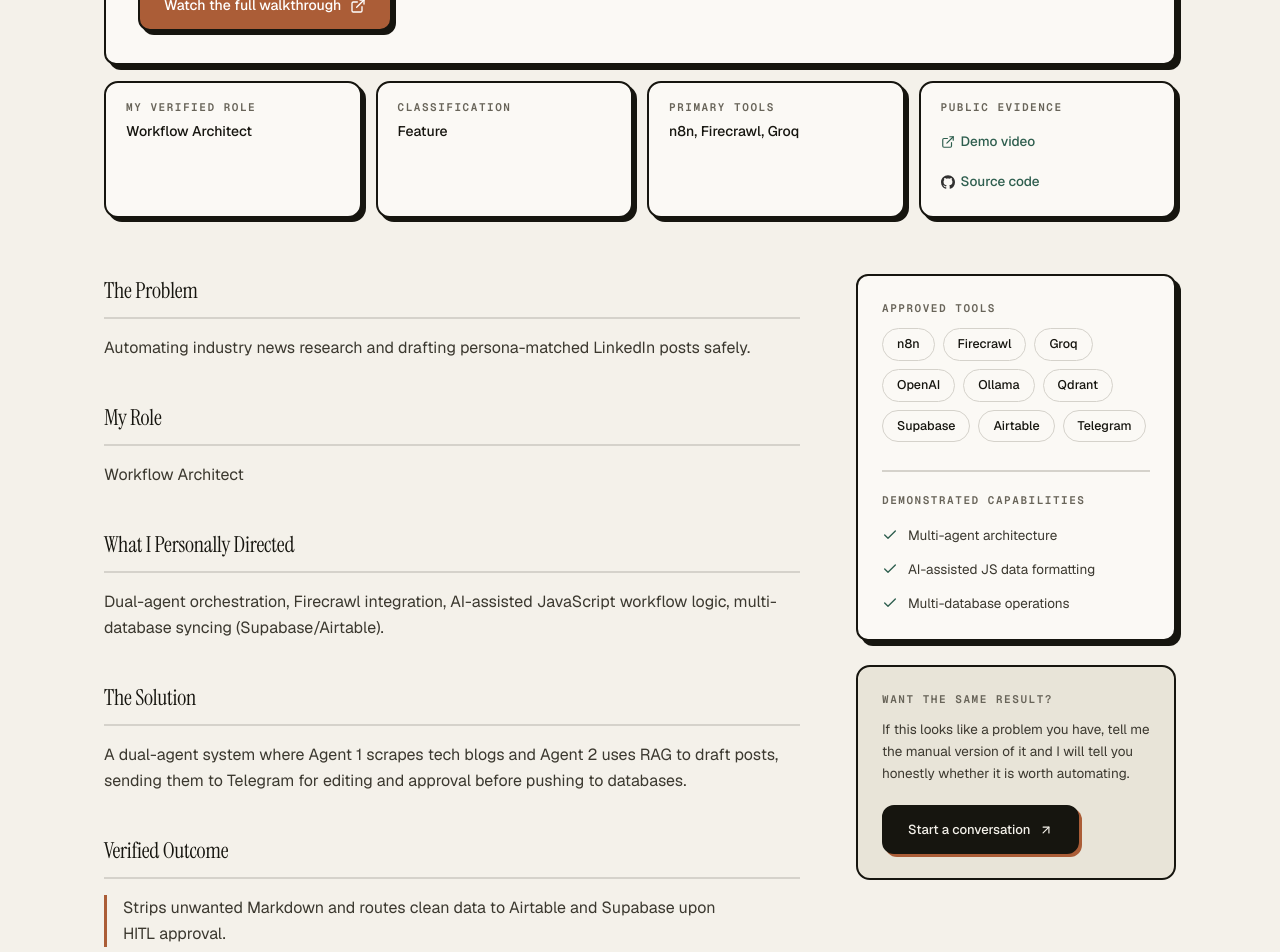
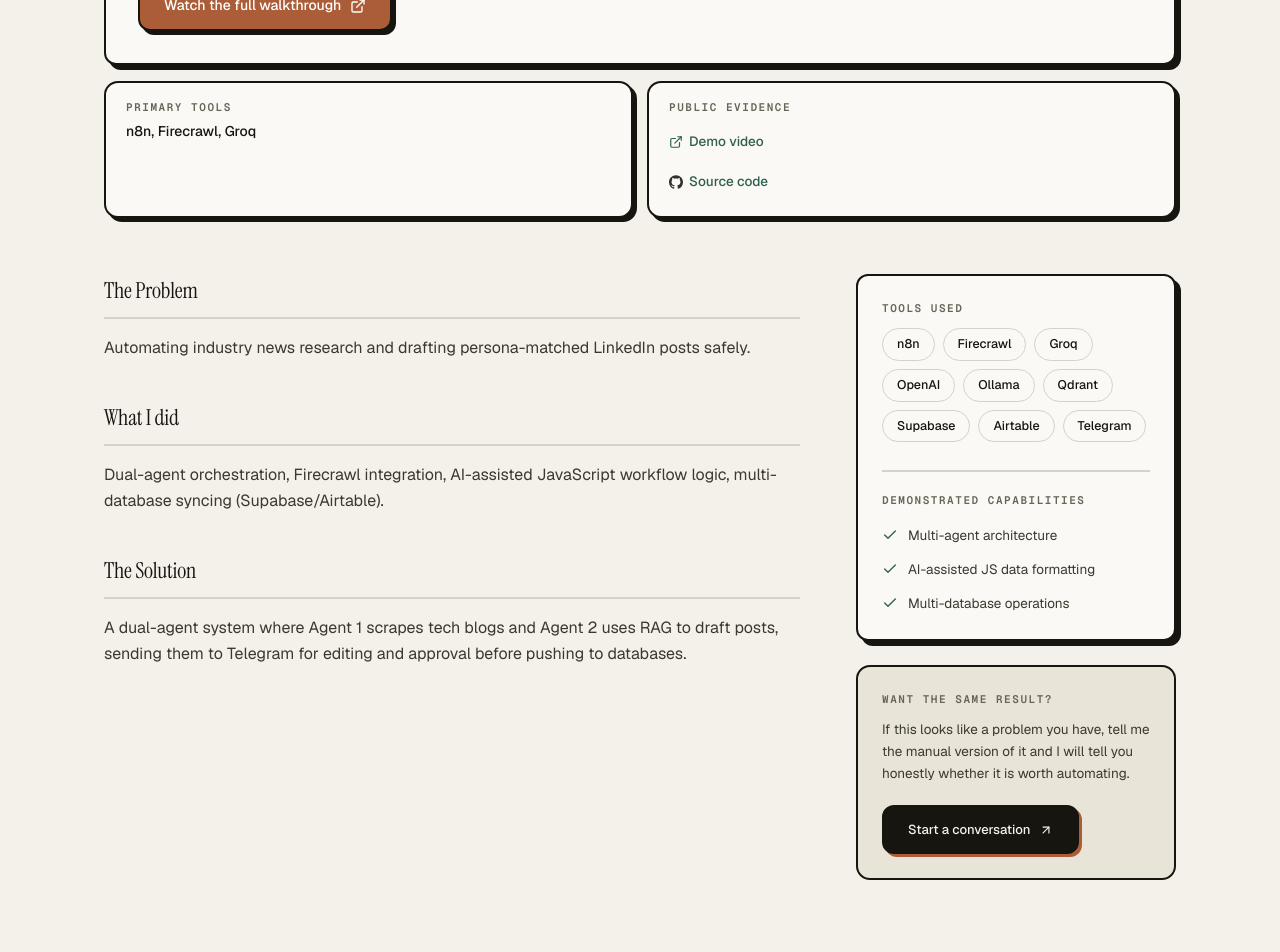
Before and after one commit to ahk1542001-wq/victor-ai-automation-portfolio, a Next.js app: page /projects/content-research in a window 1280 px wide. Shown: the part 1140-2092 px from the top of the page. Built offline with nearby package versions, Linux system fonts and the light colour scheme.

Commit message:
Show portfolio contributions and evidence plainly

```diff
--- a/scripts/smoke.mjs
+++ b/scripts/smoke.mjs
@@ -30,9 +30,8 @@ if (!homeHtml.includes('VICTOR')) {
   process.exit(1);
 }
 
-if (!homeHtml.includes('AI Automation &amp; Agent Workflow Builder')) {
-  console.error('FAIL: Homepage missing approved Builder positioning');
-  process.exit(1);
+if (!homeHtml.includes('href="/projects/meeting-prep-research-agent"')) {
+  throw new Error('Homepage must link directly to the research agent example');
 }
 
 if (homeHtml.includes('Bachelor of Applied Science, Industrial Chemistry')) {
@@ -124,10 +123,9 @@ console.log(`Verifying ${projectSlugs.length} project case studies...`);
 // 4. Verify Each Project Route & Mandatory Sections
 const mandatorySections = [
   'The Problem',
-  'My Role',
-  'What I Personally Directed',
+  'What I did',
   'The Solution',
-  'Verified Outcome'
+  'What it shows'
 ];
 
 for (const slug of projectSlugs) {
@@ -150,6 +148,11 @@ for (const slug of projectSlugs) {
       process.exit(1);
     }
   }
+}
+
+const meetingHtml = fs.readFileSync(path.join(outDir, 'projects', 'meeting-prep-research-agent.html'), 'utf8');
+if (!meetingHtml.includes('/meeting-prep-research-agent/blob/main/brief-example.md') || !meetingHtml.includes('Read a sample brief')) {
+  throw new Error('Meeting Prep case study must link to the public sample brief');
 }
 
 // 5. Specific Verification for Hackathon & Architecture Showcases
@@ -234,7 +237,7 @@ if (!fs.existsSync(vicPath) || !filmsHtml.includes('href="/work/vic"')) {
   throw new Error('VIC case study must be built and discoverable from the films collection');
 }
 const vicHtml = fs.readFileSync(vicPath, 'utf8');
-for (const phrase of ['Watch the work', 'VoxCPM2', 'voice-demo.mp3', 'View skill source on GitHub']) {
+for (const phrase of ['Watch the work', 'VoxCPM2', 'voice-demo.mp3']) {
   if (!vicHtml.includes(phrase)) throw new Error(`Missing VIC evidence: ${phrase}`);
 }
 const vicSource = fs.readFileSync(path.join(process.cwd(), 'src/data/vic.ts'), 'utf8');
@@ -252,8 +255,8 @@ for (const asset of ['voice-demo.mp3', 'voice-transcript.txt']) {
   if (!fs.existsSync(path.join(process.cwd(), 'public/vic', asset))) throw new Error(`Missing VIC evidence: ${asset}`);
 }
 const retiredVicPackage = 'vic-video-workflow-review.zip';
-if (vicHtml.includes(retiredVicPackage) || fs.existsSync(path.join(process.cwd(), 'public/vic', retiredVicPackage))) {
-  throw new Error('VIC workflow review package must not be publicly available');
+if (vicHtml.includes('id="setup-heading"') || vicHtml.includes(retiredVicPackage) || fs.existsSync(path.join(process.cwd(), 'public/vic', retiredVicPackage))) {
+  throw new Error('VIC reusable setup section and workflow review package must stay removed');
 }
 console.log('PASS: VIC five-style inventory, local media, narration, and workflow package removal.');
 
--- a/src/app/opengraph-image.tsx
+++ b/src/app/opengraph-image.tsx
@@ -1,6 +1,6 @@
 import { ImageResponse } from 'next/og';
 
-export const alt = 'Victor — AI Automation & Agent Workflow Builder';
+export const alt = 'Victor — AI Agents, Automation & Video';
 export const size = { width: 1200, height: 630 };
 export const contentType = 'image/png';
 
--- a/src/app/projects/[slug]/page.tsx
+++ b/src/app/projects/[slug]/page.tsx
@@ -54,10 +54,8 @@ export default async function ProjectPage({ params }: Props) {
 
   const sections = [
     { heading: 'The Problem', body: project.problem },
-    { heading: 'My Role', body: project.role },
-    { heading: 'What I Personally Directed', body: project.directed },
+    { heading: 'What I did', body: project.directed },
     { heading: 'The Solution', body: project.solution },
-    { heading: 'Verified Outcome', body: project.outcome },
   ];
 
   return (
@@ -98,9 +96,14 @@ export default async function ProjectPage({ params }: Props) {
             </h1>
 
             <p className="mt-5 border-l-[3px] border-clay pl-4 text-pretty text-[15.5px] leading-relaxed text-ink-soft">
-              <span className="font-medium text-ink">Verified outcome — </span>
+              <span className="font-medium text-ink">What it shows — </span>
               {project.outcome}
             </p>
+            {project.exampleUrl && (
+              <a href={project.exampleUrl} target="_blank" rel="noopener noreferrer" className="mt-3 inline-flex min-h-[44px] items-center gap-2 text-sm text-pine underline underline-offset-4">
+                Read a sample brief <ExternalLink className="h-4 w-4" aria-hidden="true" />
+              </a>
+            )}
           </header>
 
           {/* Media plate */}
@@ -156,9 +159,7 @@ export default async function ProjectPage({ params }: Props) {
           </div>
 
           {/* Quick facts */}
-          <dl className="mt-4 grid grid-cols-1 gap-3.5 sm:grid-cols-2 lg:grid-cols-4">
-            <FactCard label="My verified role" value={project.role} />
-            <FactCard label="Classification" value={project.category} />
+          <dl className="mt-4 grid grid-cols-1 gap-3.5 sm:grid-cols-2">
             <FactCard label="Primary tools" value={project.tools.slice(0, 3).join(', ')} />
             <div className="rounded-[14px] border-2 border-ink bg-surface px-5 py-4 shadow-[4px_4px_0_var(--offset)]">
               <dt className="eyebrow mb-2">Public evidence</dt>
@@ -206,30 +207,19 @@ export default async function ProjectPage({ params }: Props) {
           {/* Body + sidebar */}
           <div className="mt-14 grid gap-12 lg:grid-cols-3 lg:gap-14">
             <div className="space-y-10 lg:col-span-2">
-              {sections.map((section) => {
-                const isOutcome = section.heading === 'Verified Outcome';
-                return (
-                  <section key={section.heading}>
-                    <h2 className="hair-b pb-2.5 font-serif text-[22px] font-normal tracking-[-0.01em] text-ink">
-                      {section.heading}
-                    </h2>
-                    {isOutcome ? (
-                      <p className="mt-4 border-l-[3px] border-clay pl-4 text-pretty text-[16px] leading-relaxed text-ink-soft">
-                        {section.body}
-                      </p>
-                    ) : (
-                      <p className="mt-4 text-pretty text-[16px] leading-relaxed text-ink-soft">
-                        {section.body}
-                      </p>
-                    )}
-                  </section>
-                );
-              })}
+              {sections.map((section) => (
+                <section key={section.heading}>
+                  <h2 className="hair-b pb-2.5 font-serif text-[22px] font-normal tracking-[-0.01em] text-ink">
+                    {section.heading}
+                  </h2>
+                  <p className="mt-4 text-pretty text-[16px] leading-relaxed text-ink-soft">{section.body}</p>
+                </section>
+              ))}
             </div>
 
             <aside className="space-y-6">
               <div className="card-hard p-6">
-                <h3 className="eyebrow mb-3">Approved tools</h3>
+                <h3 className="eyebrow mb-3">Tools used</h3>
                 <div className="flex flex-wrap gap-2">
                   {project.tools.map((tool) => (
                     <span key={tool} className="chip">
--- a/src/app/work/afterlight/page.tsx
+++ b/src/app/work/afterlight/page.tsx
@@ -43,7 +43,7 @@ export default function AfterlightCaseStudy() {
       </section>
       <section className="mt-14 grid gap-6 border-t border-hair pt-9 md:grid-cols-[1fr_1.6fr]" aria-labelledby="concept-heading">
         <h2 id="concept-heading" className="font-serif text-4xl">A presence that stays.</h2>
-        <div><p id="afterlight-summary" className="text-lg leading-relaxed text-ink-soft">A gentleman prepares for an evening. When his partner feels cold, he offers his blazer. Its familiar scent connects his consideration with the presence she carries.</p><p className="mt-4 leading-relaxed text-ink-soft">The fragrance has a role in the story: preparation gives meaning to the gesture, and the gesture gives meaning to the product.</p><p className="mt-4 text-sm leading-relaxed text-muted">Fictional premium perfume, aimed at men who value quiet confidence and thoughtful presence. My role: concept and creative direction, workflow design, AI-assisted implementation, editing and final review.</p></div>
+        <div><p id="afterlight-summary" className="text-lg leading-relaxed text-ink-soft">A gentleman prepares for an evening. When his partner feels cold, he offers his blazer. Its familiar scent connects his consideration with the presence she carries.</p><p className="mt-4 leading-relaxed text-ink-soft">The fragrance has a role in the story: preparation gives meaning to the gesture, and the gesture gives meaning to the product.</p><p className="mt-4 text-sm leading-relaxed text-muted">Fictional premium perfume, aimed at men who value quiet confidence and thoughtful presence. I developed the concept, directed the AI-assisted visuals, edited the film and reviewed the final cut.</p></div>
       </section>
       <section id="storyboard" className="mt-14" aria-labelledby="story-heading">
         <h2 id="story-heading" className="font-serif text-4xl">From ritual to recognition</h2><p className="mt-3 text-ink-soft">Six story beats, shown with actual frames from the final film.</p>
--- a/src/app/work/run-with-john/page.tsx
+++ b/src/app/work/run-with-john/page.tsx
@@ -20,6 +20,7 @@ export default function RunWithJohn() {
     <main id="main-content" tabIndex={-1} className="mx-auto max-w-[1120px] px-5 py-12 focus:outline-none sm:px-6 md:py-16">
       <Link href={workAreas.video.href} className="inline-flex min-h-[44px] items-center text-sm text-pine underline underline-offset-4">Back to {workAreas.video.title}</Link>
       <header className="mb-10 mt-6 max-w-3xl">
+        <p className="eyebrow mb-3">AI-assisted product film</p>
         <h1 className="font-serif text-[clamp(38px,7vw,80px)] leading-none">Run With John</h1>
         <p className="mt-5 max-w-[60ch] text-lg leading-relaxed text-ink-soft">A running-sock film built around the moments before the first stride, from adjusting the cuff to finding a rhythm on the track.</p>
       </header>
--- a/src/components/ProjectWorkCard.tsx
+++ b/src/components/ProjectWorkCard.tsx
@@ -16,7 +16,7 @@ export function ProjectWorkCard({ project, eager, compact = false, summary, brow
   return <article className={browse ? 'project-browse group flex h-full flex-col' : 'card-hard grid overflow-hidden lg:grid-cols-[1.12fr_0.88fr]'}>
     {browse && <Link href={`/projects/${project.id}`} className="block" aria-label={`Read the ${project.title} case study`}>{visual}</Link>}
     <div className={browse ? 'flex flex-1 flex-col pt-5' : 'flex flex-col p-6 sm:p-8'}>
-      <p className="mb-3 text-xs text-muted">{project.status} · {project.role}</p>
+      <p className="mb-3 text-xs text-muted">{project.status}</p>
       <h3 className="font-serif text-[27px] leading-[1.16] text-ink sm:text-[30px]">
         <Link href={`/projects/${project.id}`} className="transition-colors hover:text-pine">{project.title}</Link>
       </h3>
--- a/src/data/content.ts
+++ b/src/data/content.ts
@@ -1,7 +1,6 @@
 export const portfolioContent = {
   hero: {
     name: 'Victor',
-    role: 'AI Automation & Agent Workflow Builder',
     location: 'Bangkok, Thailand',
     valueProposition: 'I build AI agents for content creation and business automation.'
   },
--- a/src/data/projects.ts
+++ b/src/data/projects.ts
@@ -5,9 +5,8 @@ export interface Project {
   projectType: 'n8n Automation' | 'AI-Assisted Software';
   workOutcome: 'customer-workflows' | 'meeting-research' | 'content-production' | 'product-prototypes';
   /* Honest build status, shown publicly next to each project. */
-  status: 'Hackathon demo' | 'MVP demo' | 'Live MVP';
+  status: 'Hackathon demo' | 'MVP demo' | 'Released MVP';
   problem: string;
-  role: string;
   directed: string;
   solution: string;
   tools: string[];
@@ -20,6 +19,7 @@ export interface Project {
      repo). Rendered as a plain link on the case study page; the youtube
      fields above stay YouTube-only. */
   demoUrl?: string;
+  exampleUrl?: string;
   imageUrl?: string;
   /* True when the workflow contains a real LangChain AI Agent node —
      verified against the exported workflow JSON, not inferred. */
@@ -41,12 +41,11 @@ export const projects: Project[] = [
     projectType: 'n8n Automation',
     status: 'MVP demo',
     problem: 'Automating inbound clinic calls to handle patient inquiries and book calendar appointments.',
-    role: 'AI Voice Automation Builder',
     directed: 'Vapi.ai configuration, n8n webhook routing, Google Calendar syncing, ElevenLabs voice setup.',
     solution: 'A conversational voice agent that connects callers to available slots via n8n backend logic.',
     tools: ['Vapi', 'n8n', 'ElevenLabs', 'OpenAI (GPT-4o-mini)', 'Anthropic (Claude 3.5 Sonnet)', 'Google Calendar', 'Google Sheets'],
     capabilities: ['Voice AI integration', 'Calendar API connectivity', 'Real-time conversational logic'],
-    outcome: 'Successfully connects call context to Google Calendar events and Sheets via n8n.',
+    outcome: 'The recorded MVP walkthrough shows an inbound call passing booking details through n8n to Google Calendar and Google Sheets.',
     github: 'https://github.com/ahk1542001-wq/n8n-automation-portfolio/tree/main/AI%20Voice%20Receptionist%20for%20Dental%20Clinic%20(Vapi%20%2B%20n8n)',
     youtubeUrl: 'https://youtu.be/LKn7nkXoSGE',
     youtubeId: 'LKn7nkXoSGE'
@@ -60,7 +59,6 @@ export const projects: Project[] = [
     projectType: 'n8n Automation',
     status: 'MVP demo',
     problem: 'Automating industry news research and drafting persona-matched LinkedIn posts safely.',
-    role: 'Workflow Architect',
     directed: 'Dual-agent orchestration, Firecrawl integration, AI-assisted JavaScript workflow logic, multi-database syncing (Supabase/Airtable).',
     solution: 'A dual-agent system where Agent 1 scrapes tech blogs and Agent 2 uses RAG to draft posts, sending them to Telegram for editing and approval before pushing to databases.',
     tools: ['n8n', 'Firecrawl', 'Groq', 'OpenAI', 'Ollama', 'Qdrant', 'Supabase', 'Airtable', 'Telegram'],
@@ -76,10 +74,9 @@ export const projects: Project[] = [
     title: 'Swoosh — URL Shortener & Link-in-Bio Builder',
     category: 'Feature',
     projectType: 'AI-Assisted Software',
-    status: 'Live MVP',
+    status: 'Released MVP',
     problem: 'People need a controlled way to create trackable short links and manage multiple public link-in-bio pages.',
-    role: 'AI-Agent-Directed Product Builder',
-    directed: 'Product scope, specification decisions, visual direction, testing acceptance, and release approval.',
+    directed: 'I scoped the first release, wrote acceptance criteria for authenticated links, click analytics and QR sharing, and reviewed the AI-assisted implementation before approving release.',
     solution: 'A FastAPI application combining authenticated URL shortening, click analytics, QR sharing, admin-managed accounts, and public Link Tree profiles.',
     tools: ['AI Coding Agents', 'FastAPI', 'Python', 'PostgreSQL', 'Render'],
     capabilities: ['Spec-driven AI-agent orchestration', 'Product and system decision-making', 'Acceptance testing', 'Release approval'],
@@ -95,7 +92,6 @@ export const projects: Project[] = [
     projectType: 'AI-Assisted Software',
     status: 'Hackathon demo',
     problem: 'Enterprises require proven, secure agentic patterns to connect LLMs to unstructured knowledge bases, big data warehouses, and automated operational workflows without security risks.',
-    role: 'Cloud AI Architect & Agent Director',
     directed: 'Multi-pattern architecture design, Model Context Protocol (MCP) integration, Cloud Run Sandboxes configuration, least-privilege IAM security, and human-in-the-loop governance.',
     solution: 'A production-grade trilogy of AI Agent architectures featuring: (1) Grounded RAG with Vector Search, (2) Autonomous BigQuery SQL reasoning via MCP Server, and (3) Dynamic Python execution inside Cloud Run Micro-Sandboxes with Google Sheets API and WebSockets.',
     tools: ['Google Cloud Run', 'Vertex AI (Gemini 2.5/3.6 Flash)', 'Google ADK', 'Model Context Protocol (MCP)', 'BigQuery', 'Google Sheets API', 'FastAPI', 'Streamlit', 'Docker'],
@@ -111,7 +107,6 @@ export const projects: Project[] = [
     projectType: 'AI-Assisted Software',
     status: 'Hackathon demo',
     problem: 'Producing localized high-retention video ads and explainers traditionally requires expensive video crews, disjointed editing tools, and manual telemetry tracking.',
-    role: 'Lead Architect & AI Agent Director / Builder',
     directed: 'Autonomous creation-loop architecture, brand & scene immutable locking, Remotion rendering pipeline, Google ADK & Gemini TTS orchestration, ClickHouse telemetry outbox, and Model Context Protocol (MCP) Data Officer integration.',
     solution: 'A full-stack autonomous brand video studio that orchestrates story generation via Google ADK & Gemini, deterministic multi-format video rendering via Remotion, sanitized telemetry ingestion into ClickHouse Cloud, and natural language analytics via an MCP Data Officer.',
     tools: ['Next.js', 'Remotion', 'FastAPI', 'Python', 'Google Cloud Run', 'Gemini 2.5 Flash', 'Google ADK', 'ClickHouse Cloud', 'Model Context Protocol (MCP)', 'Google Cloud Storage', 'Gemini-TTS'],
@@ -129,12 +124,11 @@ export const projects: Project[] = [
     projectType: 'AI-Assisted Software',
     status: 'Hackathon demo',
     problem: 'Flight cancellations and delays leave travelers stranded with complex rebooking procedures, confusing international transit visa requirements, and billions in unclaimed passenger rights compensation.',
-    role: 'AI Agent Workflow Architect',
     directed: 'Autonomous disruption monitoring pipeline, Claims Autopilot with legal jurisdiction detection (EU261/UK261/US DOT), Visa-Aware transit rebooking engine across a curated visa table of 14 passports, and multi-model Qwen-Agent integration.',
-    solution: 'An autonomous proactive flight rescue agent integrating Atlas flight APIs and Alibaba Cloud Model Studio (Qwen) that instantly detects cancellations, evaluates compensation eligibility, generates regulation-cited appeal letters, and auto-orchestrates visa-safe rescue flights.',
+    solution: 'An autonomous proactive flight rescue agent integrating Atlas flight APIs and Alibaba Cloud Model Studio (Qwen) with a demo flow that detects disruptions, evaluates compensation eligibility, checks candidate routes against a curated visa table, and drafts regulation-cited appeal letters.',
     tools: ['Alibaba Cloud Model Studio', 'Qwen 2.5', 'Atlas Agent Framework', 'FastAPI', 'Python', 'Leaflet', 'Playwright'],
     capabilities: ['Proactive Flight Disruption Rescue', 'Claims Autopilot & Jurisdiction Detection', 'Visa-Aware Rebooking Engine', 'Qwen-Agent Multi-Model Orchestration', 'Real-Time Flight API Integration'],
-    outcome: '13 guardrailed skills under explicit capability limits — EU261 / UK261 / US DOT jurisdiction detection, visa-aware rebooking against a curated visa table of 14 passports, and regulation-cited appeal letters. Alibaba Cloud x Atlas Agentic AI Hackathon entry.',
+    outcome: '13 guardrailed skills under explicit capability limits — EU261 / UK261 / US DOT jurisdiction detection, visa-aware route evaluation against a curated visa table of 14 passports, and regulation-cited appeal letters. Alibaba Cloud x Atlas Agentic AI Hackathon entry.',
     github: 'https://github.com/ahk1542001-wq/alibaba-atlas-rescue-agent',
     youtubeUrl: 'https://youtu.be/H-MC2JHWl7M',
     youtubeId: 'H-MC2JHWl7M'
@@ -147,14 +141,14 @@ export const projects: Project[] = [
     projectType: 'AI-Assisted Software',
     status: 'Hackathon demo',
     problem: 'Most people walk into sales calls, partnership talks and interviews cold, because doing the research properly takes 30 to 60 minutes of searching and skimming that nobody has before a meeting.',
-    role: 'AI Agent Builder',
     directed: 'Three-pass research design (overview, recent news, key people), 5W structured meeting context, clarify-first intake rules, a chat intake that collects context one question at a time, and source-checked LLM guardrails with a deterministic fallback.',
     solution: 'Give the agent a company or a person and it researches them on the live web with the Tavily API, then writes a one-page brief: a snapshot, what changed in the last month, the key people, questions to ask, and a source list behind every claim. The meeting date does real work too, narrowing the news window when the meeting is close.',
     tools: ['Tavily Search API', 'Python (standard library only)', 'Nebius Token Factory', 'Meta Model API'],
     capabilities: ['Live web research orchestration', 'Source-checked LLM guardrails', 'Clarify-first conversational intake', 'Structured meeting context (5W)', 'Deterministic fallback design'],
-    outcome: 'Solo build for the Geek Room Global AI Hackathon (Tavily track), submitted 15 November 2026. The repo ships real example briefs for a company and for a person, and the citation guardrail is enforced in code, not just in the prompt: a draft that cites a source the search did not return is discarded.',
+    outcome: 'This hackathon demo turns web research into a meeting brief with linked sources. The citation check discards a model draft that references a URL the search did not return. The public repository includes company and person example briefs.',
     github: 'https://github.com/ahk1542001-wq/meeting-prep-research-agent',
-    demoUrl: 'https://github.com/ahk1542001-wq/meeting-prep-research-agent/blob/main/meeting-prep-ui-demo-v2.mp4'
+    demoUrl: 'https://github.com/ahk1542001-wq/meeting-prep-research-agent/blob/main/meeting-prep-ui-demo-v2.mp4',
+    exampleUrl: 'https://github.com/ahk1542001-wq/meeting-prep-research-agent/blob/main/brief-example.md'
   },
   {
     id: 'lead-qualification',
@@ -165,7 +159,6 @@ export const projects: Project[] = [
     projectType: 'n8n Automation',
     status: 'MVP demo',
     problem: 'Handling incoming client requests efficiently by filtering out low-budget leads.',
-    role: 'Solution Designer & Workflow Architect',
     directed: 'RAG architecture setup (Qdrant), Telegram notification routing, Gmail drafting logic, logic branching based on lead scores.',
     solution: 'An AI agent that analyzes webhook leads, searches internal pricing guidelines via Qdrant, performs score routing, sends Telegram notifications, drafts Gmail responses, and logs to Google Sheets.',
     tools: ['n8n', 'Groq', 'Qdrant', 'Ollama embeddings', 'optional OpenAI model', 'Gmail', 'Telegram', 'Google Sheets'],
@@ -184,7 +177,6 @@ export const projects: Project[] = [
     projectType: 'n8n Automation',
     status: 'MVP demo',
     problem: 'Leads that arrive through a form go cold — nothing scores them, nothing follows up, and two separate CRMs drift out of step.',
-    role: 'AI Automation Builder',
     directed: 'Form-trigger lead capture, Groq scoring with Hot/Warm/Cold tiering, duplicate-checked dual CRM sync, Telegram alert routing, and a spaced 7-day Gmail drip sequence.',
     solution: 'A hosted n8n form captures each lead, Groq (Llama 3.3 70B) scores it 0-100 and tiers it Hot/Warm/Cold, the record syncs to both Airtable and Google Sheets, Telegram alerts the team on high-value leads, and a 7-day Gmail sequence follows up automatically.',
     tools: ['n8n', 'Groq (Llama 3.3 70B)', 'Airtable', 'Google Sheets', 'Telegram', 'Gmail'],
```
Also changed, not shown: src/app/layout.tsx (+4 -5 lines), src/app/page.tsx (+5 -2 lines), src/app/work/vic/page.tsx (+1 -7 lines), 1 other file (tests, documents, lock files or other folders).
